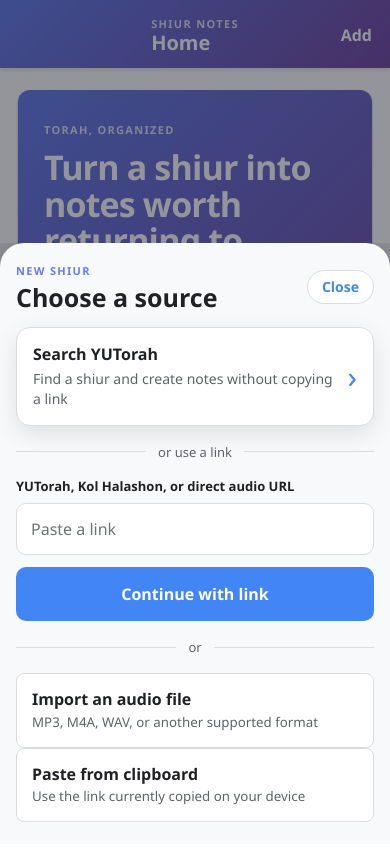
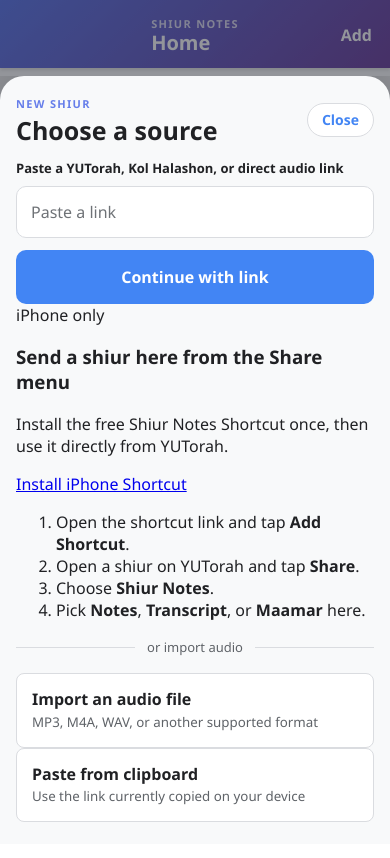
Before and after one commit to brotblat2/yutorahnotesandtranscriber, a browser extension: page web-mvp/index.html in a window 390 px wide. Both pictures are taken after a click on the button "Add a shiur". Drawn offline with Linux system fonts and the light colour scheme.

Commit message:
Make paste link primary and add iPhone Shortcut instructions

```diff
--- a/web-mvp/index.html
+++ b/web-mvp/index.html
@@ -36,10 +36,27 @@
         <div><p class="kicker">NEW SHIUR</p><h2>Choose a source</h2></div>
         <button class="close-button" value="cancel" aria-label="Close">Close</button>
       </div>
-      <label class="field-label" for="shiurUrl">YUTorah, Kol Halashon, or direct audio URL</label>
+
+      <label class="field-label" for="shiurUrl">Paste a YUTorah, Kol Halashon, or direct audio link</label>
       <input id="shiurUrl" class="text-input" type="url" inputmode="url" autocomplete="url" placeholder="Paste a link">
       <button type="button" class="primary-button" id="continueLink">Continue with link</button>
-      <div class="divider"><span>or</span></div>
+
+      <section class="iphone-shortcut-card" aria-labelledby="iphoneShortcutTitle">
+        <div class="iphone-shortcut-heading">
+          <span class="iphone-only-badge">iPhone only</span>
+          <h3 id="iphoneShortcutTitle">Send a shiur here from the Share menu</h3>
+          <p>Install the free Shiur Notes Shortcut once, then use it directly from YUTorah.</p>
+        </div>
+        <a class="shortcut-install-button" href="https://www.icloud.com/shortcuts/1fd32259954f4cffb564cafc3690bc89" target="_blank" rel="noopener noreferrer">Install iPhone Shortcut</a>
+        <ol class="shortcut-steps">
+          <li>Open the shortcut link and tap <strong>Add Shortcut</strong>.</li>
+          <li>Open a shiur on YUTorah and tap <strong>Share</strong>.</li>
+          <li>Choose <strong>Shiur Notes</strong>.</li>
+          <li>Pick <strong>Notes</strong>, <strong>Transcript</strong>, or <strong>Maamar</strong> here.</li>
+        </ol>
+      </section>
+
+      <div class="divider"><span>or import audio</span></div>
       <button type="button" class="choice-button" id="importAudio">
         <span><strong>Import an audio file</strong><small>MP3, M4A, WAV, or another supported format</small></span>
       </button>
@@ -69,8 +86,7 @@
   <script src="./link-resolver.js" defer></script>
   <script src="./production-api.js" defer></script>
   <script src="./share-intake.js?v=21" defer></script>
-  <script src="./yutorah-search.js?v=2" defer></script>
-  <script src="./ui-polish-v20.js?v=20" defer></script>
+  <script src="./ui-polish-v20.js?v=22" defer></script>
   <script src="./export-tools.js" defer></script>
   <script src="./pdf-export-v18.js?v=18" defer></script>
 </body>
```
